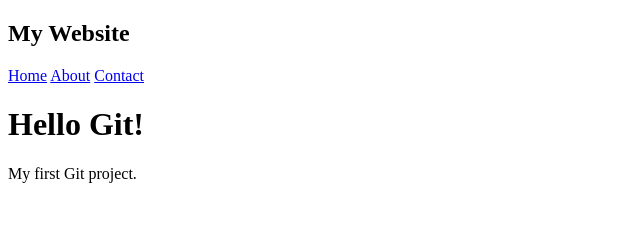
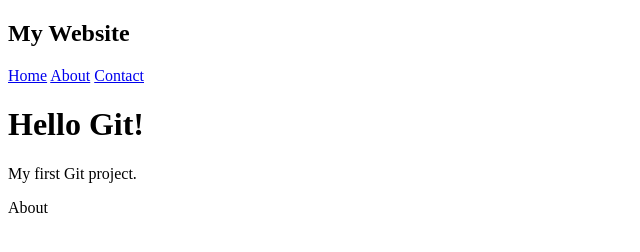
Before and after one commit to Shahzaib-Hub07/my-first-project, a plain HTML site: page index.html in a window 1280 px wide. Shown: the full height of the page, 0-640 px from the left. Drawn offline with Linux system fonts and the light colour scheme.

Commit message:
Added about section

```diff
--- a/index.html
+++ b/index.html
@@ -16,5 +16,7 @@
     <h1>Hello Git!</h1>
     <p>My first Git project.</p>
 
+    <section>About</section>
+
 </body>
 </html>
```
